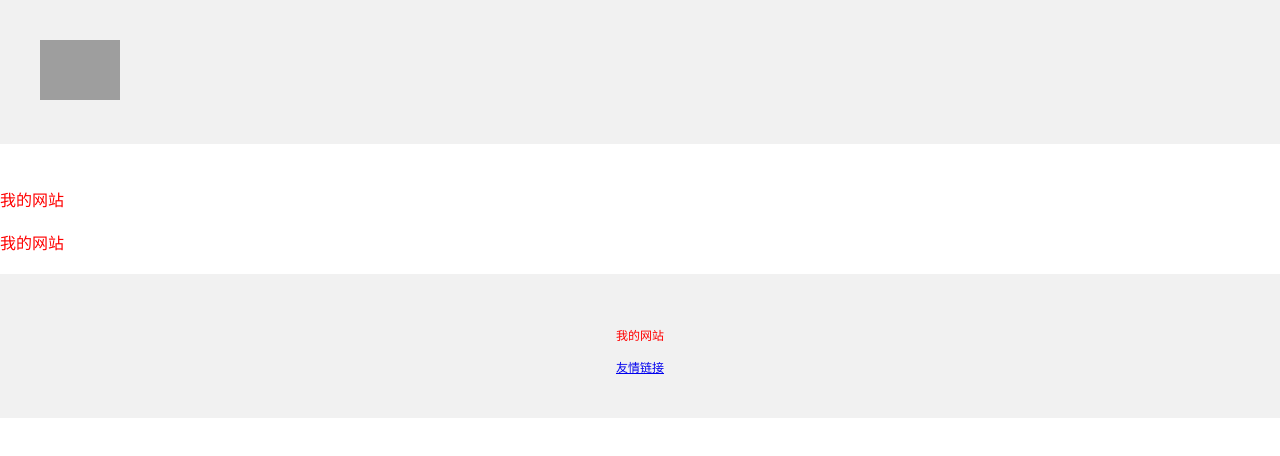
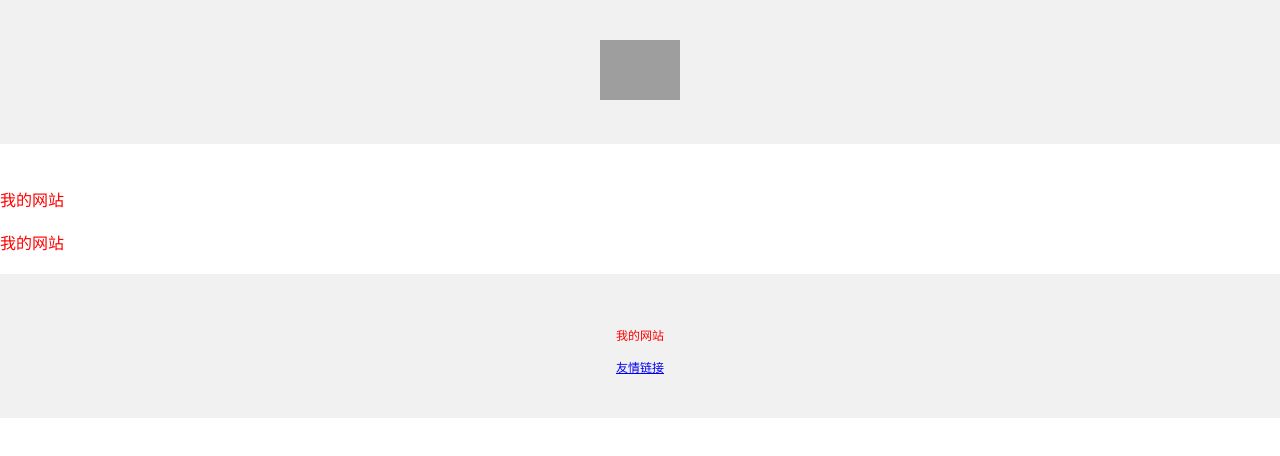
Before and after one commit to Miracle0412/re01, a plain HTML site: page index.html in a window 1280 px wide. Drawn offline with Linux system fonts and the light colour scheme; grey boxes are pictures that could not be loaded.

Commit message:
Update index.html

```diff
--- a/index.html
+++ b/index.html
@@ -14,7 +14,7 @@
     <div
      style="
      background-color:#f1f1f1;
-     text-align: ceter;
+     text-align: center;
      padding:40px;
    ">
       <img src='https://kangwenchang.com/logo.png' alt ="康文昌"width="80px",height="80px">
```
